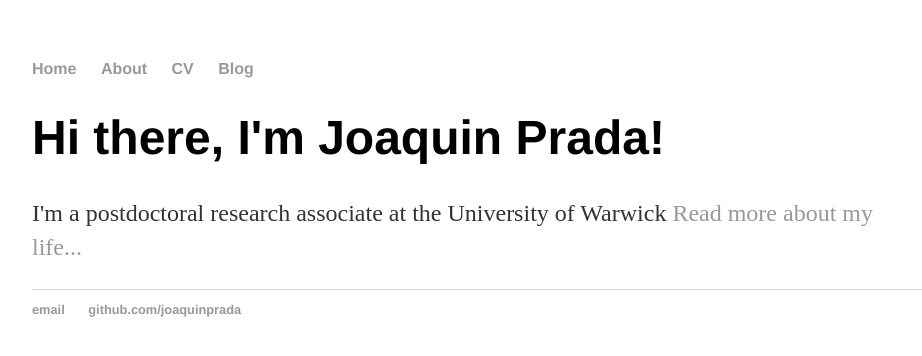
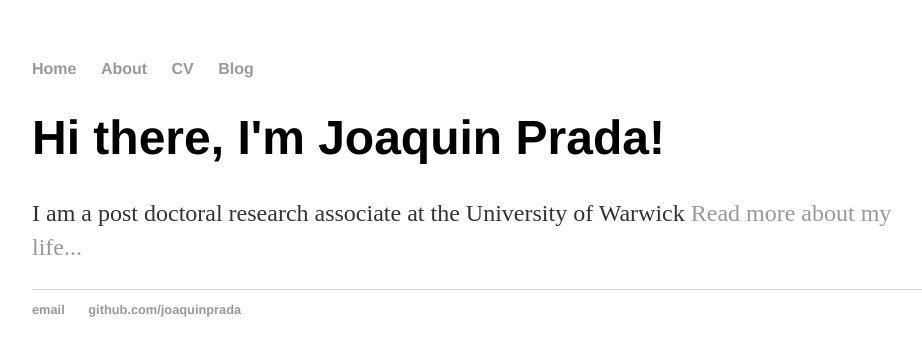
Before and after one commit to joaquinprada/joaquinprada.github.io, a Jekyll site: the page built from index.html, in a window 1280 px wide. Shown: the top 356 px of the page, without its empty margins (160-1082 px from the left). Built offline with Jekyll 4.4.1, drawn with Linux system fonts in a browser that asks for light colours.

Commit message:
Update index.html

```diff
--- a/index.html
+++ b/index.html
@@ -1,30 +1,8 @@
-<!DOCTYPE html>
-<html>
-	<head>
-		<title>Joaquin M. Prada</title>
-		<!-- link to main stylesheet -->
-		<link rel="stylesheet" type="text/css" href="/css/main.css">
-	</head>
-	<body>
-		<nav>
-    		<ul>
-        		<li><a href="/">Home</a></li>
-	        	<li><a href="/about">About</a></li>
-        		<li><a href="/cv">CV</a></li>
-        		<li><a href="/blog">Blog</a></li>
-    		</ul>
-		</nav>
-		<div class="container">
-    		<div class="blurb">
-        		<h1>Hi there, I'm Joaquin Prada!</h1>
-				<p> I'm a postdoctoral research associate at the University of Warwick <a href="/about">Read more about my life...</a></p>
-    		</div><!-- /.blurb -->
-		</div><!-- /.container -->
-		<footer>
-    		<ul>
-        		<li><a href="mailto:joaquinprada@heras.es">email</a></li>
-        		<li><a href="https://github.com/joaquinprada">github.com/joaquinprada</a></li>
-			</ul>
-		</footer>
-	</body>
-</html>
+---
+layout: default
+title: Joaquin M. Prada
+---
+<div class="blurb">
+	<h1>Hi there, I'm Joaquin Prada!</h1>
+	<p>I am a post doctoral research associate at the University of Warwick <a href="/about">Read more about my life...</a></p>
+</div><!-- /.blurb -->
```
